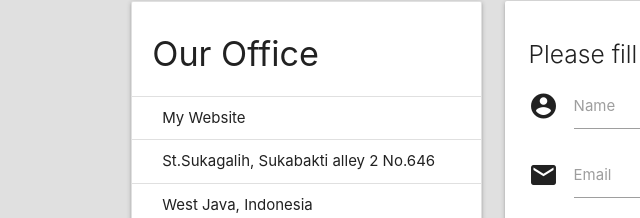
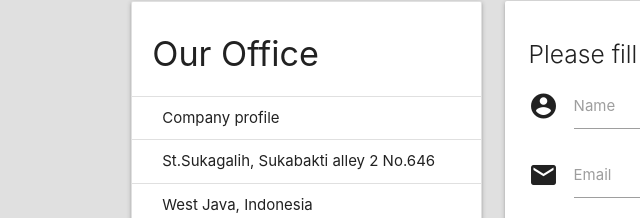
Before and after one commit to ihsanaryandi/aqshalzakki.github.io, a plain HTML site: page index.html in a window 1280 px wide. Shown: the part 2182-2400 px from the top of the page, 72-712 px from the left. Drawn offline with Linux system fonts and the light colour scheme.

Commit message:
mengubah sedikit pada bagian contact us

```diff
--- a/index.html
+++ b/index.html
@@ -230,7 +230,7 @@
           </div> -->
             <ul class="collection with-header z-depth-1">
               <li class="collection-header"><h4>Our Office</h4></li>
-              <li class="collection-item">My Website</li>
+              <li class="collection-item">Company profile</li>
               <li class="collection-item">St.Sukagalih, Sukabakti alley 2 No.646</li>
               <li class="collection-item">West Java, Indonesia</li>
             </ul>
```
